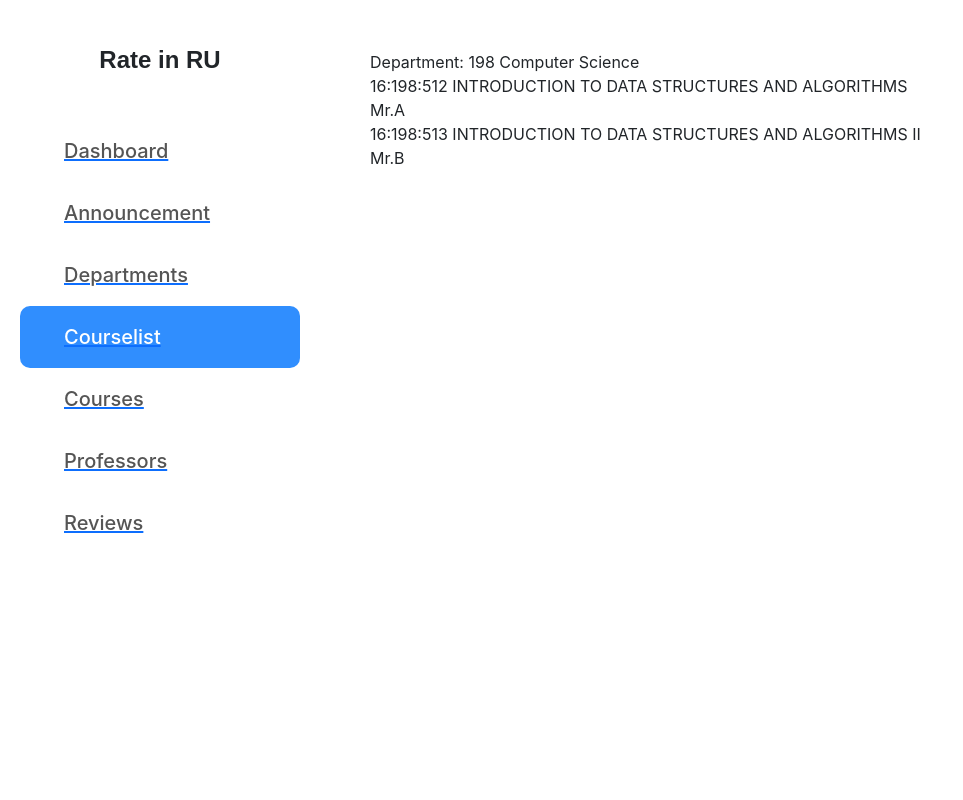
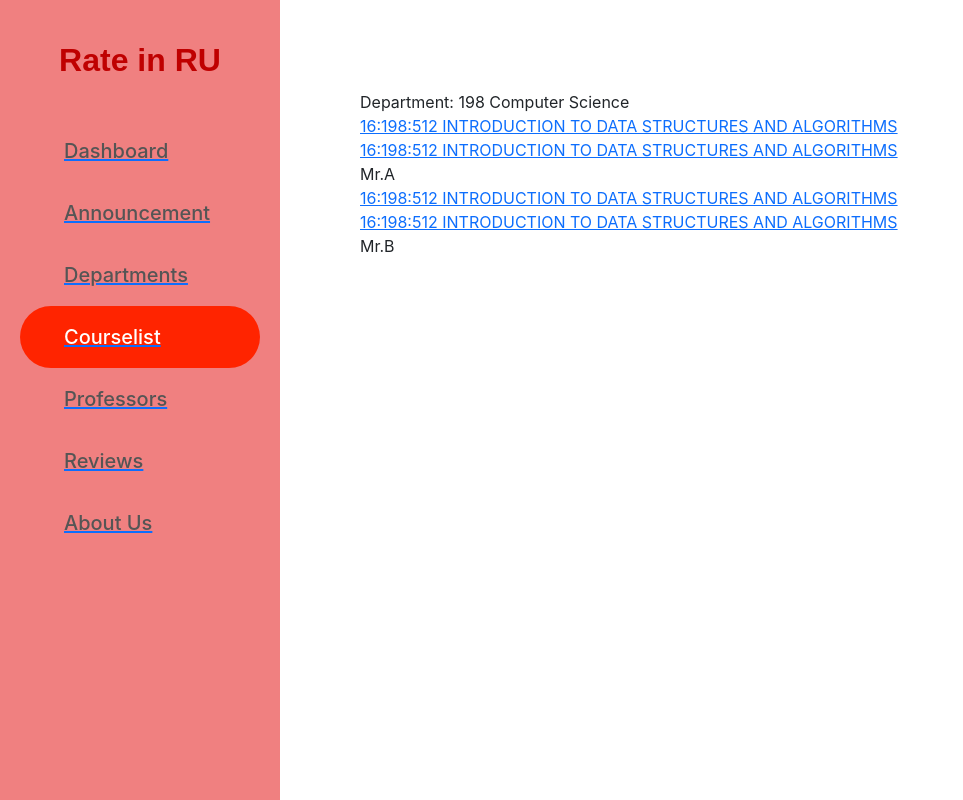
Before and after one commit to santyelegy/RUCSRate, a React (Create React App) app in the folder frontend/: page /courselist in a window 1280 px wide. Shown: the whole page, without its empty margins (0-963 px from the left). Built offline with nearby package versions, Linux system fonts and the light colour scheme.

Commit message:
Compound Structure Link 0

```diff
--- a/frontend/src/App.js
+++ b/frontend/src/App.js
@@ -13,6 +13,7 @@ import Department from "./Pages/Department";
 import Home from "./Pages/Home";
 import Professor from "./Pages/Professor";
 import Review from "./Pages/Review";
+import Contributors from "./Pages/Contributors";
 
 import AppLayout from '../src/Components/layout/AppLayout';
 
@@ -25,32 +26,12 @@ export default function App() {
           <Route path='/announcement' element={<Announcement />} />
           <Route path='/department' element={<Department />} />
           <Route path='/courselist' element={<CourseList />} />
-          <Route path='/course' element={<Course />} />
+          <Route path='/courselist/:id' element={<Course />} />
           <Route path='/professor/:id' element={<Professor />} />
           <Route path='/review/:id' element={<Review />} />
+          <Route path='/aboutus' element={<Contributors />} />
         </Route>
       </Routes>
-      <div>
-        <nav>
-          <ul>
-            <li>
-              <Link to="/">Home</Link>
-            </li>
-            <li>
-              <Link to="/announcement">Announcement</Link>
-            </li>
-            <li>
-              <Link to="/courselist">CourseList</Link>
-            </li>
-            <li>
-              <Link to="/course">Course</Link>
-            </li>
-            <li>
-              <Link to="/department">Department</Link>
-            </li>
-          </ul>
-        </nav>
-      </div>
     </Router>
   );
 }
--- a/frontend/src/Components/layout/AppLayout.jsx
+++ b/frontend/src/Components/layout/AppLayout.jsx
@@ -3,7 +3,7 @@ import Sidebar from "../sidebar/Sidebar";
 
 const AppLayout = () => {
     return <div style={{
-        padding: '50px 0px 0px 370px'
+        padding: '90px 0px 0px 360px'
     }}>
         <Sidebar />
         <Outlet />
--- a/frontend/src/Components/sidebar/Sidebar.jsx
+++ b/frontend/src/Components/sidebar/Sidebar.jsx
@@ -27,12 +27,14 @@ const sidebarNavItems = [
         to: '/courselist',
         section: 'courselist'
     },
+    /*
     {
         display: 'Courses',
         icon: <i className='bx bx-course'></i>,
         to: '/course',
         section: 'course'
     },
+    */
     {
         display: 'Professors',
         icon: <i className='bx bx-professor'></i>,
@@ -44,6 +46,12 @@ const sidebarNavItems = [
         icon: <i className='bx bx-review'></i>,
         to: '/review/0',
         section: 'review'
+    },
+    {
+        display: 'About Us',
+        icon: <i className='bx bx-contributor'></i>,
+        to: '/aboutus',
+        section: 'aboutus'
     },
 ]
 
--- a/frontend/src/Components/sidebar/sidebar.scss
+++ b/frontend/src/Components/sidebar/sidebar.scss
@@ -3,16 +3,17 @@
     top: 0;
     left: 0;
     height: 100vh;
-    width: 320px;
-    background-color: #fff;
+    width: 280px;
+    background-color: #F08080;
 
     &__logo {
         display: grid;
         place-items: center;
         height: 120px;
-        font-size: 1.5rem;
+        font-size: 2rem;
         font-weight: 700;
         font-family: 'Mochiy Pop P one', sans-serif;
+        color: #BF0000;
     }
 
     &__menu {
@@ -46,8 +47,8 @@
             top: 0;
             left: 50%;
             width: calc(100% - 40px);
-            border-radius: 10px;
-            background-color: #308efe;
+            border-radius: 100px;
+            background-color: #FF2400;
             z-index: -1;
             transform: translateX(-50%);
             transition: 0.3s ease-in-out;
--- /dev/null
+++ b/frontend/src/Pages/Contributors.js
@@ -0,0 +1,9 @@
+function Contributors(){
+    return (
+        <>
+            Hello Worlds
+        </>
+    );
+}
+
+export default Contributors;
--- a/frontend/src/Pages/Course.js
+++ b/frontend/src/Pages/Course.js
@@ -1,8 +1,15 @@
-import { useParams } from 'react-router-dom';
+import { useParams, Link } from 'react-router-dom';
 import course from '../sample_data/Course.json'
 import ReviewForm from './ReviewForm';
 function Course() {
     const { id } = useParams();
+    const courses = course[0].review.map((review, index) => {
+        return (
+            <div><div>{review.content}</div>
+                <div>{review.score}</div>
+                <Link to={"/review".concat("/",index.toString())}>To review</Link></div>
+        );
+    })
     return (
         <>
             <div>{course[0].code}</div>
@@ -11,8 +18,7 @@ function Course() {
             <div>{course[0].score}</div>
             <ReviewForm />
             Here are the comments:
-            <div>{course[0].review[0].content}</div>
-            <div>{course[0].review[0].score}</div>
+            <div>{courses}</div>
         </>
     );
 }
--- a/frontend/src/Pages/CourseList.js
+++ b/frontend/src/Pages/CourseList.js
@@ -1,18 +1,25 @@
 import dept_course from '../sample_data/CourseList.json'
+import { useParams,Link } from 'react-router-dom';
 
 function CourseList() {
-
+    const { id } = useParams();
+    const course = dept_course[0].cources.map((cources, index) => {
+        return (
+            <div>
+                <Link to={"/courselist".concat("/",index.toString())}>{dept_course[0].cources[0].code + " " + dept_course[0].cources[0].name}</Link></div>
+        );
+    })
     return (
         <>
             <div><div>
                 Department: {dept_course[0].Dcode + " " + dept_course[0].name}</div>
                 <div>
-                    {dept_course[0].cources[0].code} {dept_course[0].cources[0].name}</div>
+                    {course}</div>
                 <div>
                     {dept_course[0].cources[0].prof}</div>
 
                 <div>
-                    {dept_course[0].cources[1].code} {dept_course[0].cources[1].name}</div>
+                    {course}</div>
                 <div>
                     {dept_course[0].cources[1].prof}</div>
             </div>
--- a/frontend/src/Pages/Department.js
+++ b/frontend/src/Pages/Department.js
@@ -1,23 +1,27 @@
 import department from '../sample_data/Department.json'
+import { useParams,Link } from 'react-router-dom';
 
 function Department() {
+    const { id } = useParams();
+
+
     return (
         <>
             <div>
                 <div>
-                    {department[0].name}</div>
+                <Link to={"/courselist"}>{department[0].name}</Link></div>
                 <div>
                     Courses Avaliable: {department[0].num}</div>
             </div>
             <div>
                 <div>
-                    {department[1].name}</div>
+                    <Link to={"/courselist"}>{department[1].name}</Link></div>
                 <div>
                     Courses Avaliable: {department[1].num}</div>
             </div>
             <div>
                 <div>
-                    {department[2].name}</div>
+                <Link to={"/courselist"}>{department[2].name}</Link></div>
                 <div>
                     Courses Avaliable: {department[2].num}</div>
             </div>
--- a/frontend/src/Pages/Home.js
+++ b/frontend/src/Pages/Home.js
@@ -5,7 +5,7 @@ import {
   Link
 } from "react-router-dom";
 
-function Homee() {
+function Home() {
   return (
     <div>
       <ul>
@@ -16,19 +16,22 @@ function Homee() {
           <Link to="/announcement">Announcement</Link>
         </li>
         <li>
-              <Link to="/courselist">CourseList</Link>
+          <Link to="/courselist">CourseList 新建department分类</Link>
         </li>
         <li>
-              <Link to="/course">Course</Link>
+          <Link to="/courselist/:id">Course 有问题</Link>
         </li>
         <li>
           <Link to="/department">Department</Link>
         </li>
         <li>
-              <Link to="/professor">Professor</Link>
+          <Link to="/professor">Professor 有问题</Link>
         </li>
         <li>
-              <Link to="/review">Review</Link>
+          <Link to="/review">Review 有问题</Link>
+        </li>
+        <li>
+          <Link to="/aboutus">About Us</Link>
         </li>
       </ul>
     </div>
@@ -36,4 +39,4 @@ function Homee() {
   );
 }
 
-export default Homee;
+export default Home;
--- a/frontend/src/Pages/Review.js
+++ b/frontend/src/Pages/Review.js
@@ -2,7 +2,7 @@ import review from '../sample_data/Review.json'
 import { useParams } from 'react-router-dom';
 function Review(){
     const { id } = useParams();
-    console.log(id);
+    //console.log(id);
     return(
         <>
         <div>Review</div>
--- a/package.json
+++ /dev/null
@@ -1,5 +0,0 @@
-{
-  "devDependencies": {
-    "sass": "^1.57.1"
-  }
-}
```
Also changed, not shown: 1 other file (tests, documents, lock files or other folders). Lines whose indentation alone changed are shown as unchanged.
